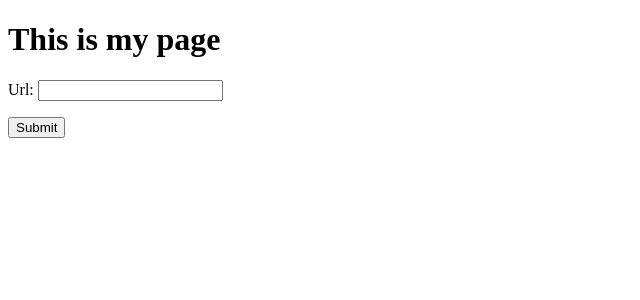
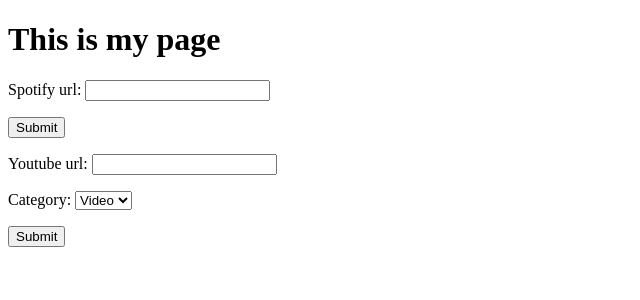
Before and after one commit to Vennimalairaja/Allinonedownloader, a Django app: page /home/ in a window 1280 px wide. Shown: the top 300 px of the page, without its empty margins (0-640 px from the left). Run offline with Django 5.2, Linux system fonts and the light colour scheme.

Commit message:
back end work completed moving to front end

```diff
--- a/spotdownload/forms.py
+++ b/spotdownload/forms.py
@@ -1,4 +1,11 @@
 from django import forms
 
 class URLForm(forms.Form):
-    url=forms.URLField(max_length=200)
+    spotify_url=forms.URLField(max_length=200,required=False)
+class YoutubeURLForm(forms.Form):
+    CATEGORY_CHOICES=[
+        ('video','Video'),
+        ('audio','Audio')
+    ]
+    Youtube_url=forms.URLField(max_length=200,required=False)
+    category=forms.ChoiceField(choices=CATEGORY_CHOICES,required=False)
--- a/spotdownload/spot.py
+++ b/spotdownload/spot.py
@@ -13,3 +13,5 @@ def spot_download(url):
         return file
     except Exception as e:
         return False
+
+#print(spot_download('https://open.spotify.com/track/2pUpNOgJBIBCcjyQZQ00qU?si=8a35de59a5ed435b'))
--- a/spotdownload/templates/index.html
+++ b/spotdownload/templates/index.html
@@ -6,10 +6,20 @@
     </head>
     <body>
         <h1>This is my page</h1>
+        <div>
         <form method='POST'>
             {{form.as_p}}
             {% csrf_token %}
-            <button type="submit">Submit</button>
+            <button type="submit" name="form_submit" value="spotify">Submit</button>
         </form>
+        </div>
+        <div>
+            <form method="POST">
+                {{youtube.as_p}}
+                {% csrf_token %}
+                <button type="submit" name="form_submit" value="Youtube">Submit</button>
+            </form>
+        </div>
+
     </body>
 </html>
--- a/spotdownload/views.py
+++ b/spotdownload/views.py
@@ -1,16 +1,23 @@
 from django.shortcuts import render
-from .forms import URLForm
+from .forms import URLForm,YoutubeURLForm
 from django.http import HttpResponse
 from .spot import spot_download
 from .move import move_file
 from django.templatetags.static import static
+from .tube import yt_download
 # Create your views here.
 def Homepage(request):
     form=URLForm()
+    youtube=YoutubeURLForm()
     if request.method=='POST':
-        form=URLForm(request.POST)
-        if form.is_valid():
-            url=form.cleaned_data['url']
+        submitted=request.POST.get('form_submit')
+        form=None
+        if submitted=='spotify':
+            form=URLForm(request.POST)
+        elif submitted=='Youtube':
+            form=YoutubeURLForm(request.POST)
+        if form.is_valid()and submitted=='spotify':
+            url=form.cleaned_data['spotify_url']
             file=spot_download(url)
             if file:
                 success_failure=move_file(file)
@@ -19,7 +26,20 @@ def Homepage(request):
                 return render(request,'download.html',{'link':link})
             else:
                 return HttpResponse('<h1>Failure</h1>')
-    context={'form':form}
+        elif submitted=='Youtube':
+            if form.is_valid():
+                url=form.cleaned_data['Youtube_url']
+                category=form.cleaned_data['category']
+                file=yt_download(url=url,category=category)
+                if file:
+                    success_failure=move_file(file)
+                    file=f'/Music/{file}'
+                    link=static(file)
+                    return render(request,'download.html',{'link':link})
+                else:
+                    return HttpResponse(f'<h1>Youtube link:{url} and category:{category} is failure</h1>')
+            #file=yt_download
+    context={'form':form,'youtube':youtube}
     return render(request,'index.html',context)
 def download_page(request):
     return render(request,'download.html')
```
Also changed, not shown: spotdownload/tube.py (added, +24 -0 lines), 7 other files.
